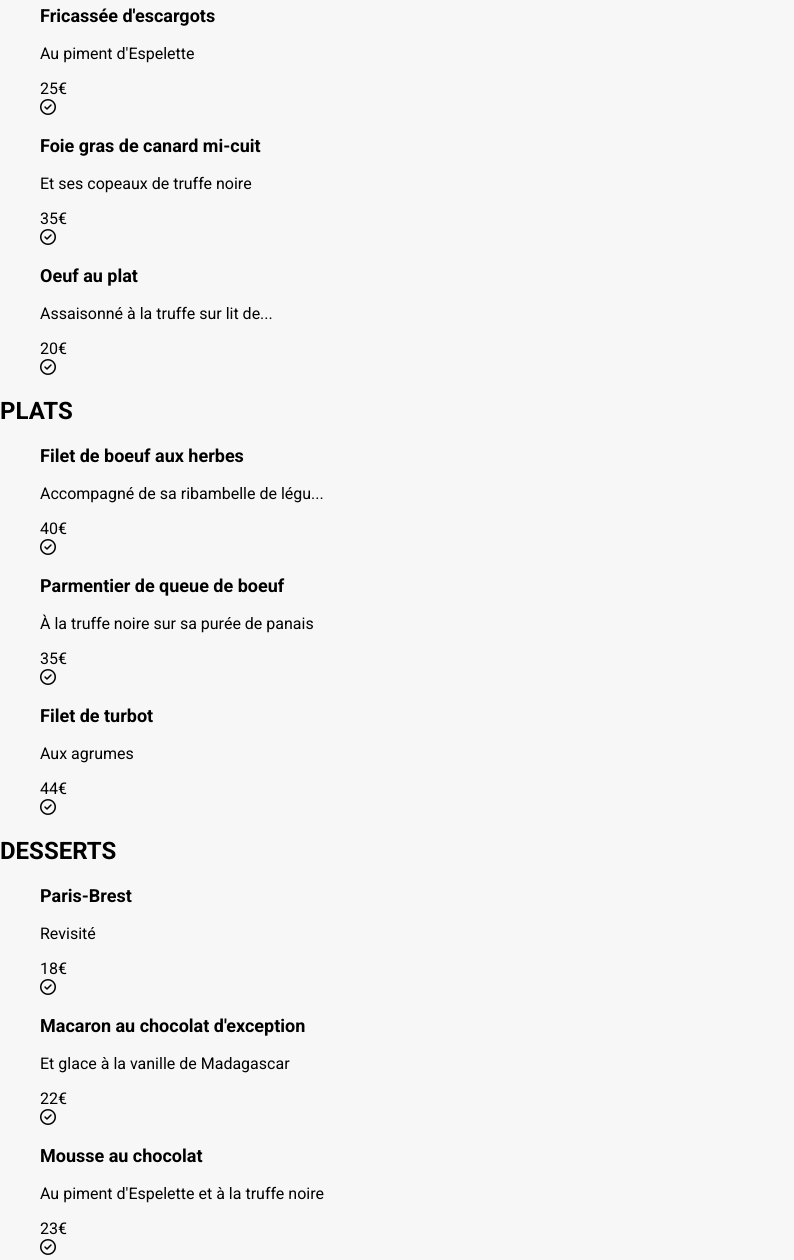
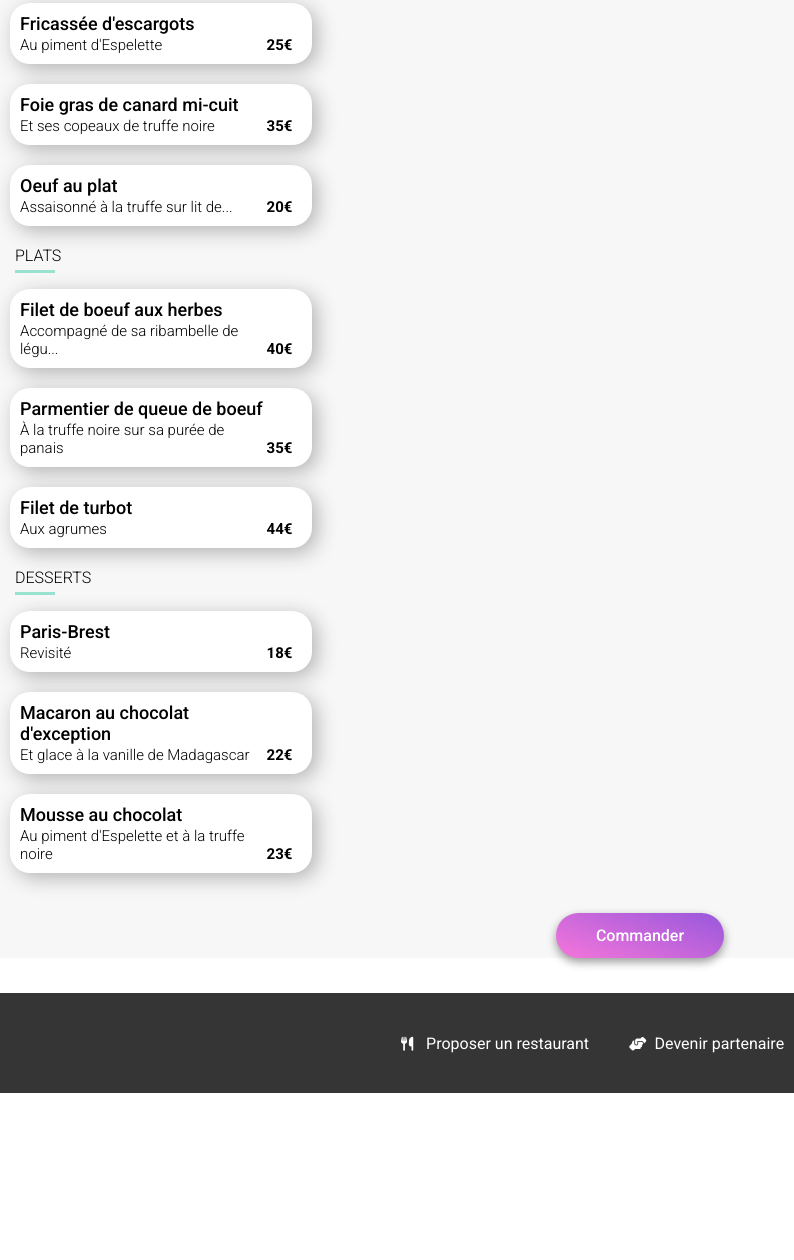
Before and after one commit to neptunomia/ohmyfood, a website: page restaurants/page1.html in a window 1280 px wide. Shown: the part 375-1635 px from the top of the page, without its empty margins (0-794 px from the left). After the commit the page ends 1468 px from the top, so only its background shows below. Drawn offline with Linux system fonts and the light colour scheme; a web font is replaced by a local one.

Commit message:
feat: add menu section style

```diff
--- a/restaurants/page1.html
+++ b/restaurants/page1.html
@@ -32,109 +32,129 @@
                 alt="Photo d'un plat au restaurant La palette du goût à Ménilmontant">
         </div>
         <section class="menu">
-            <div class="menu-title">
-                <h1 class="menu-title__h1">La palette du goût</h1>
-                <i class="fa-regular fa-heart menu-title__icon"></i>
+            <div class="menu__title">
+                <h1 class="menu__title__h1">La palette du goût</h1>
+                <i class="fa-regular fa-heart menu__title__icon"></i>
             </div>
-            <div class="menu-category">
-                <div class="menu-category__starters">
+            <div class="menu__category">
+                <div class="menu__category__starters">
                     <h2>ENTRÉES</h2>
                     <ul class="menu-list">
-                        <li class="menu-list__card"><a href="#">
-                                <div>
+                        <li class="card"><a href="#" class="menu-list__card">
+                                <div class="menu-list__card__content">
                                     <h3>Fricassée d'escargots</h3>
                                     <p>Au piment d'Espelette</p>
                                 </div>
-                                <div>25€</div>
-                                <div><i class="fa-regular fa-circle-check"></i></div>
+                                <div class="menu-list__card__price">25€</div>
+                                <div class="menu-list__card__check">
+                                    <i class="fa-regular fa-circle-check"></i>
+                                </div>
                             </a>
                         </li>
-                        <li class="menu-list__card"></li><a href="#">
-                            <div>
-                                <h3>Foie gras de canard mi-cuit</h3>
-                                <p>Et ses copeaux de truffe noire</p>
-                            </div>
-                            <div>35€</div>
-                            <div><i class="fa-regular fa-circle-check"></i></div>
-                        </a>
+                        <li class="card"><a href="#" class="menu-list__card">
+                                <div class="menu-list__card__content">
+                                    <h3>Foie gras de canard mi-cuit</h3>
+                                    <p>Et ses copeaux de truffe noire</p>
+                                </div>
+                                <div class="menu-list__card__price">35€</div>
+                                <div class="menu-list__card__check">
+                                    <i class="fa-regular fa-circle-check"></i>
+                                </div>
+                            </a>
                         </li>
-                        <li class="menu-list__card"><a href="#">
-                                <div>
+                        <li class="card"><a href="#" class="menu-list__card">
+                                <div class="menu-list__card__content">
                                     <h3>Oeuf au plat</h3>
                                     <p>Assaisonné à la truffe sur lit de...</p>
                                 </div>
-                                <div>20€</div>
-                                <div><i class="fa-regular fa-circle-check"></i></div>
+                                <div class="menu-list__card__price">20€</div>
+                                <div class="menu-list__card__check">
+                                    <i class="fa-regular fa-circle-check"></i>
+                                </div>
                             </a>
                         </li>
                     </ul>
                 </div>
-                <div class="menu-category__mains">
+                <div class="menu__category__mains">
                     <h2>PLATS</h2>
                     <ul class="menu-list">
-                        <li class="menu-list__card"><a href="#">
-                                <div>
+                        <li class="card"><a href="#" class="menu-list__card">
+                                <div class="menu-list__card__content">
                                     <h3>Filet de boeuf aux herbes</h3>
                                     <p>Accompagné de sa ribambelle de légu...</p>
                                 </div>
-                                <div>40€</div>
-                                <div><i class="fa-regular fa-circle-check"></i></div>
+                                <div class="menu-list__card__price">40€</div>
+                                <div class="menu-list__card__check">
+                                    <i class="fa-regular fa-circle-check"></i>
+                                </div>
                             </a>
                         </li>
-                        <li class="menu-list__card"><a href="#">
-                                <div>
+                        <li class="card"><a href="#" class="menu-list__card">
+                                <div class="menu-list__card__content">
                                     <h3>Parmentier de queue de boeuf</h3>
                                     <p>À la truffe noire sur sa purée de panais</p>
                                 </div>
-                                <div>35€</div>
-                                <div><i class="fa-regular fa-circle-check"></i></div>
+                                <div class="menu-list__card__price">35€</div>
+                                <div class="menu-list__card__check">
+                                    <i class="fa-regular fa-circle-check"></i>
+                                </div>
                             </a>
                         </li>
-                        <li class="menu-list__card"><a href="#">
-                                <div>
+                        <li class="card"><a href="#" class="menu-list__card">
+                                <div class="menu-list__card__content">
                                     <h3>Filet de turbot</h3>
                                     <p>Aux agrumes</p>
                                 </div>
-                                <div>44€</div>
-                                <div><i class="fa-regular fa-circle-check"></i></div>
+                                <div class="menu-list__card__price">44€</div>
+                                <div class="menu-list__card__check">
+                                    <i class="fa-regular fa-circle-check"></i>
+                                </div>
                             </a>
                         </li>
                     </ul>
                 </div>
-                <div class="menu-category__desserts">
+                <div class="menu__category__desserts">
                     <h2>DESSERTS</h2>
                     <ul class="menu-list">
-                        <li class="menu-list__card"><a href="#">
-                                <div>
+                        <li class="card"><a href="#" class="menu-list__card">
+                                <div class="menu-list__card__content">
                                     <h3>Paris-Brest</h3>
                                     <p>Revisité</p>
                                 </div>
-                                <div>18€</div>
-                                <div><i class="fa-regular fa-circle-check"></i></div>
+                                <div class="menu-list__card__price">18€</div>
+                                <div class="menu-list__card__check">
+                                    <i class="fa-regular fa-circle-check"></i>
+                                </div>
                             </a>
                         </li>
-                        <li class="menu-list__card"><a href="#">
-                                <div>
+                        <li class="card"><a href="#" class="menu-list__card">
+                                <div class="menu-list__card__content">
                                     <h3>Macaron au chocolat d'exception</h3>
                                     <p>Et glace à la vanille de Madagascar</p>
                                 </div>
-                                <div>22€</div>
-                                <div><i class="fa-regular fa-circle-check"></i></div>
+                                <div class="menu-list__card__price">22€</div>
+                                <div class="menu-list__card__check">
+                                    <i class="fa-regular fa-circle-check"></i>
+                                </div>
                             </a>
                         </li>
-                        <li class="menu-list__card"><a href="#">
-                                <div>
+                        <li class="card"><a href="#" class="menu-list__card">
+                                <div class="menu-list__card__content">
                                     <h3>Mousse au chocolat</h3>
                                     <p>Au piment d'Espelette et à la truffe noire</p>
                                 </div>
-                                <div>23€</div>
-                                <div><i class="fa-regular fa-circle-check"></i></div>
+                                <div class="menu-list__card__price">23€</div>
+                                <div class="menu-list__card__check">
+                                    <i class="fa-regular fa-circle-check"></i>
+                                </div>
                             </a>
                         </li>
                     </ul>
                 </div>
             </div>
-            <button type="submit" class="button-general-style gradient-button">Commander</button>
+            <div class="menu__button">
+                <button type="submit" class="button-general-style gradient-button">Commander</button>
+            </div>
         </section>
     </main>
 
--- a/sass/components/_buttons.scss
+++ b/sass/components/_buttons.scss
@@ -56,7 +56,7 @@
 }
 
 .new-button {
-    background-color: $new-button-background;
+    background-color: $tertiary-color;
     color: #008766;
     padding: 6px 12px 6px 12px;
     border-radius: 2px;
--- a/sass/components/_cards.scss
+++ b/sass/components/_cards.scss
@@ -73,3 +73,37 @@
         right: 15px;
     }
 }
+
+.menu-list__card {
+    display: flex;
+    justify-content: space-between;
+    align-items: flex-end;
+
+    &__content {
+        padding-left: 10px;
+    }
+
+    &__content h3 {
+        font-weight: 500;
+        margin-top: 10px;
+        margin-bottom: 0px;
+    }
+
+    &__content p {
+        font-size: 15px;
+        font-weight: 300;
+        margin-top: 2px;
+        margin-bottom: 10px;
+    }
+
+    &__price {
+        font-size: 15px;
+        font-weight: 700;
+        margin-bottom: 10px;
+        padding-right: 20px;
+    }
+
+    &__check {
+        display: none;
+    }
+}
--- a/sass/pages/_homepage.scss
+++ b/sass/pages/_homepage.scss
@@ -1,5 +1,5 @@
 .present {
-    background-color: $grey-background;
+    background-color: $section-background;
     text-align: center;
 
     &__title {
@@ -93,7 +93,7 @@
         }
 
         &__number {
-            background-color: $primary-background-color;
+            background-color: $primary-color;
             color: #fff;
             border-radius: 50%;
             padding: 4px 8px 4px 8px;
@@ -129,7 +129,7 @@
 }
 
 .rest-section {
-    background-color: $grey-background;
+    background-color: $section-background;
     padding-bottom: 40px;
 
     @media all and (min-width: 768px) {
--- a/sass/pages/_page1.scss
+++ b/sass/pages/_page1.scss
@@ -10,14 +10,15 @@
 }
 
 .menu {
-    background: #f7f7f7;
+    background: $section-background;
     position: relative;
-    top: -90px;
-    border-radius: 40px;
-}
+    top: -70px;
+    border-top-left-radius: 40px;
+    border-top-right-radius: 40px;
+    margin-bottom: -35px;
 
-.menu-title {
-    display: flex;
+    &__title {
+        display: flex;
     align-items: baseline;
 
     &__h1 {
@@ -28,4 +29,28 @@
     &__icon {
         font-size: 24px;
     }
+    }
+
+    &__category h2 {
+        font-size: 16px;
+        font-weight: 300;
+        margin-left: 15px;
+        padding-bottom: 5px;
+        border-bottom: 3px solid $tertiary-color;
+        width: 40px;
+    }
+
+    &__button {
+        margin-top: 40px;
+        text-align: center;
+
+        & button {
+            padding: 13px 40px 13px 40px;
+        }
+    }
 }
+
+.menu-list {
+    padding-left: 10px;
+    padding-right: 10px;
+}
--- a/sass/utils/_mixins.scss
+++ b/sass/utils/_mixins.scss
@@ -7,14 +7,14 @@
     background-color: #F5EDFF;
     box-shadow: 8px 8px 23px #9e9e9e;
     .fct-section__list-item__icon {
-        color: $primary-background-color;
+        color: $primary-color;
     }
 }
 
 @mixin return-button {
     border-radius: 50px;
     box-shadow: 0px 6px 12px rgba(0, 0, 0, 0.25);
-    color: $primary-background-color;
+    color: $primary-color;
     padding: 5px 8px 3px 8px;
     .fa-arrow-left{
         transform: scale(1.15);
```
Also changed, not shown: sass/utils/_variables.scss (+8 -8 lines), assets/style.css, 1 other file.
